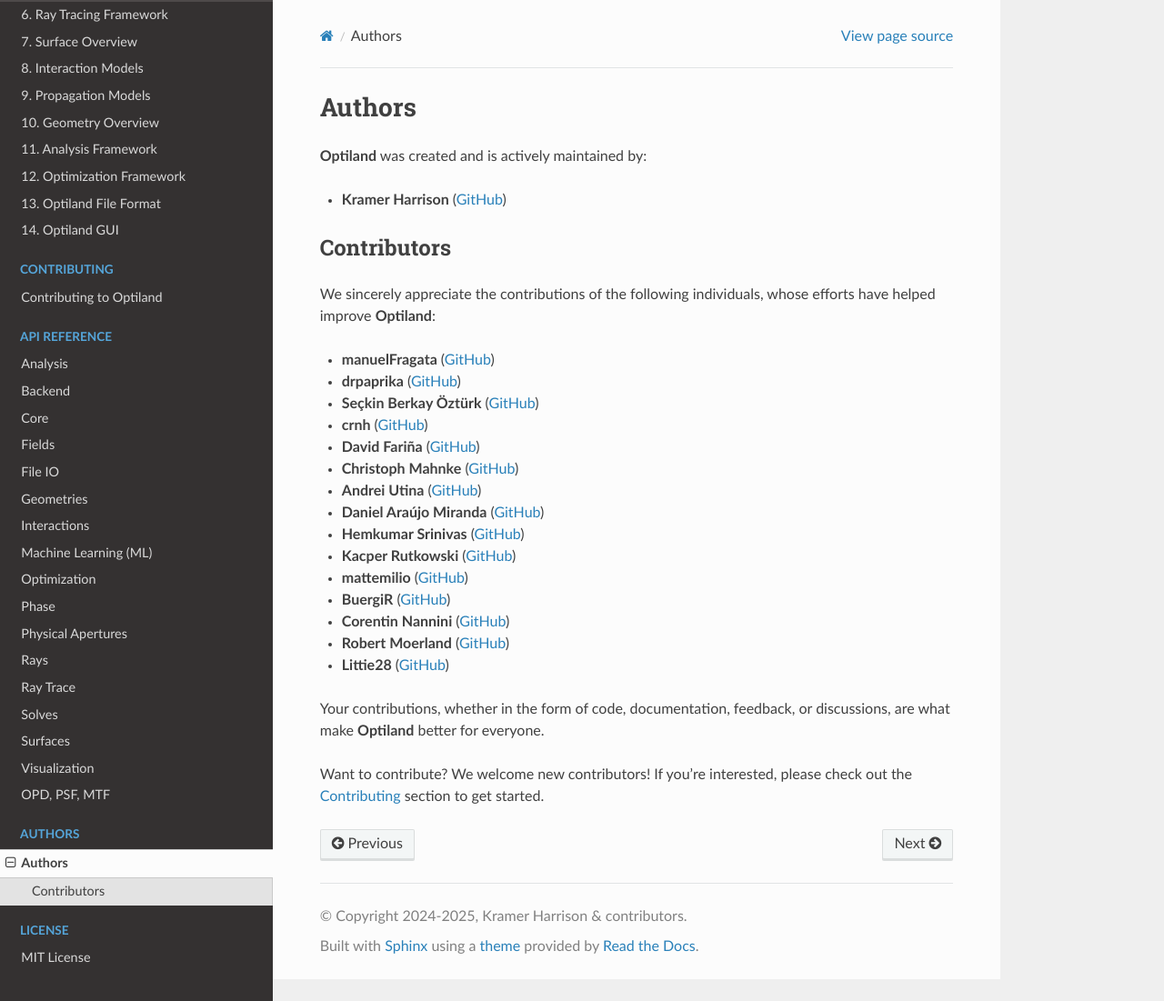
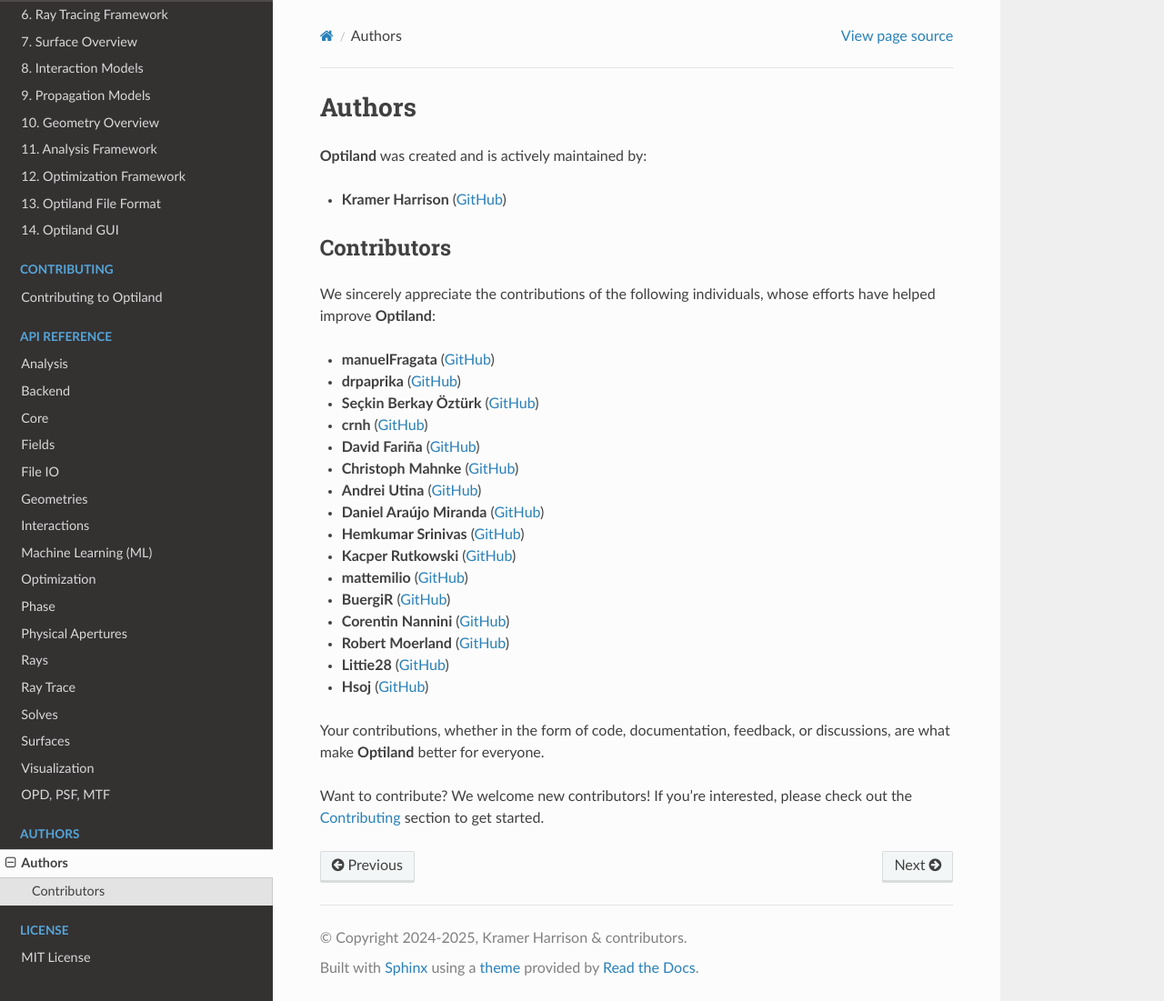
Before and after one commit to HarrisonKramer/optiland, a Sphinx documentation site: the page built from docs/authors.rst, in a window 1280 px wide and 1101 px high. Shown: the whole window at 91% size. Built offline with Sphinx 7.4.7 and the Read the Docs theme 3.1.0, drawn with Linux system fonts in a browser that asks for light colours; pages that are not in the unit, such as notebooks, are missing from menus.

Commit message:
docs: Add Hsoj to the list of contributors in authors.rst

```diff
--- a/docs/authors.rst
+++ b/docs/authors.rst
@@ -27,6 +27,7 @@
 - **Corentin Nannini** (`GitHub <https://github.com/lordpositron>`_)
 - **Robert Moerland** (`GitHub <https://github.com/rjmoerland>`_)
 - **Littie28** (`GitHub <https://github.com/Littie28>`_)
+- **Hsoj** (`GitHub <https://github.com/Hhsoj>`_)
 
 
 Your contributions, whether in the form of code, documentation, feedback, or discussions, are what make **Optiland** better for everyone.
```
